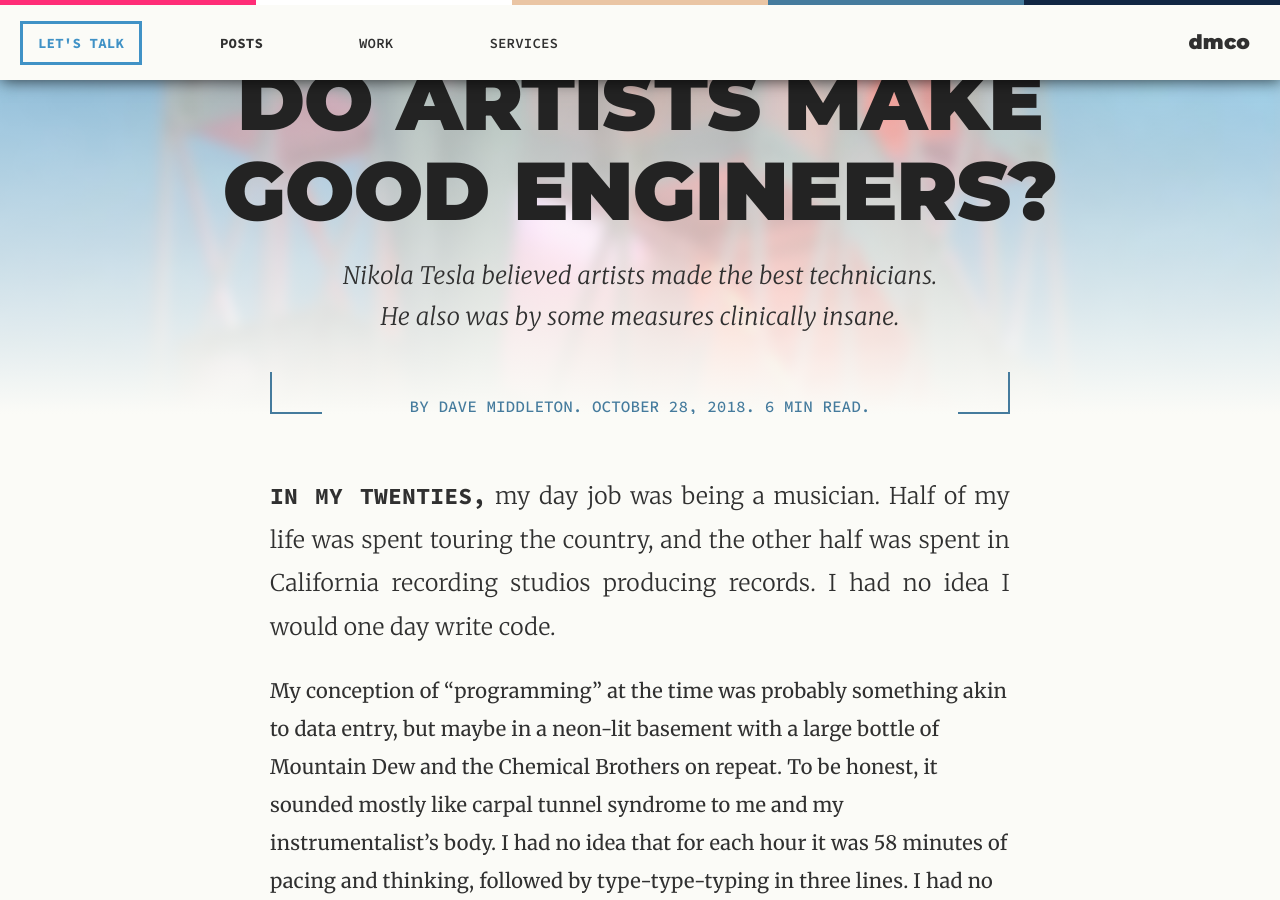
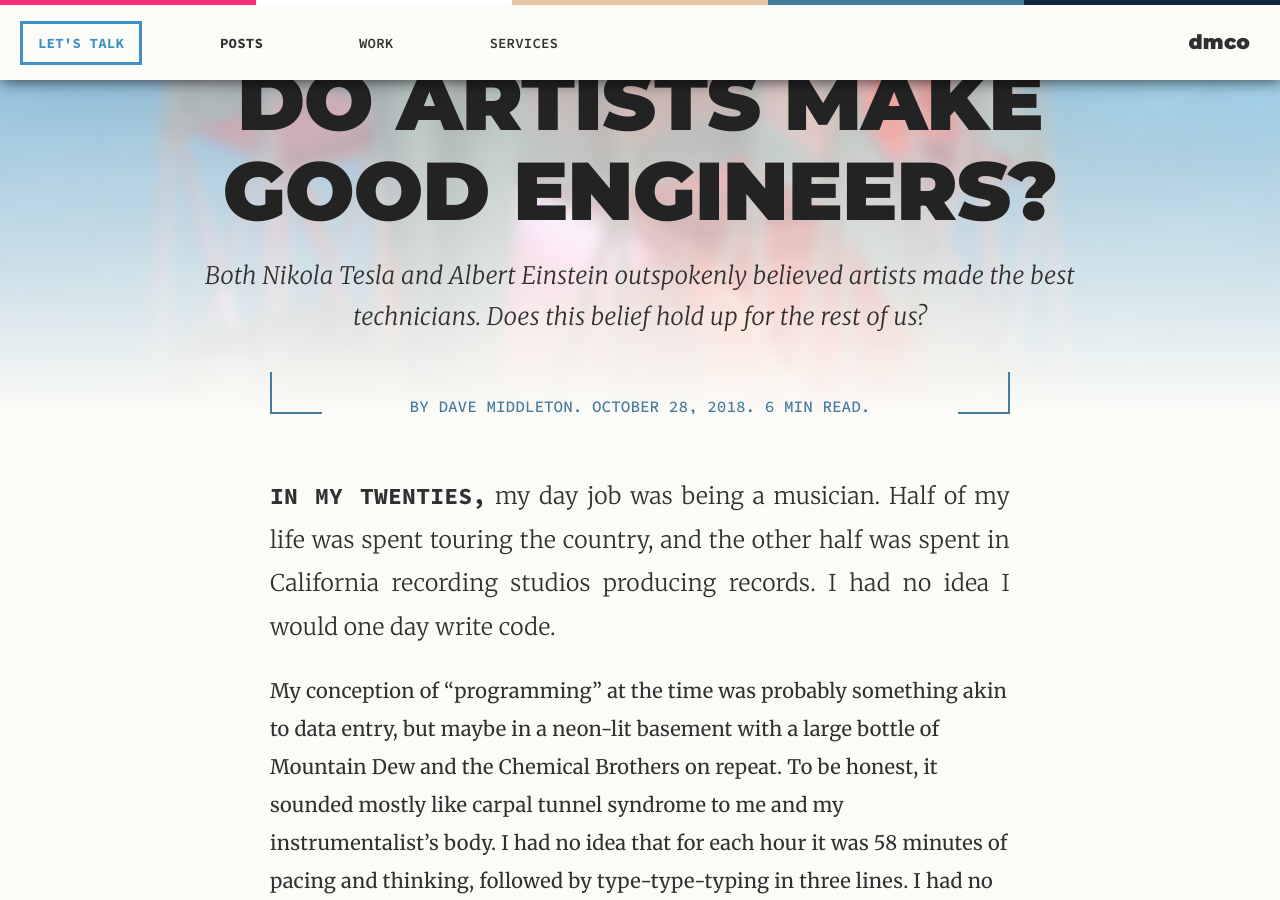
Before and after one commit to middletond/dmco, a Jekyll site: the page built from _posts/2018-10-16-can-artists-be-engineers.md, in a window 1280 px wide and 900 px high, scrolled down 461 px. Built offline with Jekyll 4.4.1, drawn with Linux system fonts in a browser that asks for light colours.

Commit message:
Update artists psot tagline

```diff
--- a/_posts/2018-10-16-can-artists-be-engineers.md
+++ b/_posts/2018-10-16-can-artists-be-engineers.md
@@ -3,7 +3,7 @@ layout: post
 nav: posts
 
 title:  "Do Artists Make Good Engineers?"
-tagline: "Nikola Tesla believed artists made the best technicians.<br /> He also was by some measures clinically insane."
+tagline: Both Nikola Tesla and Albert Einstein outspokenly believed artists made the best technicians. Does this belief hold up for the rest of us?
 excerpt: "In my 20s, I was a professional musician. Half of my life was spent touring the country, and the other half was spent in California recording studios producing records. I had no idea I would one day write code"
 
 category: editorial
```
